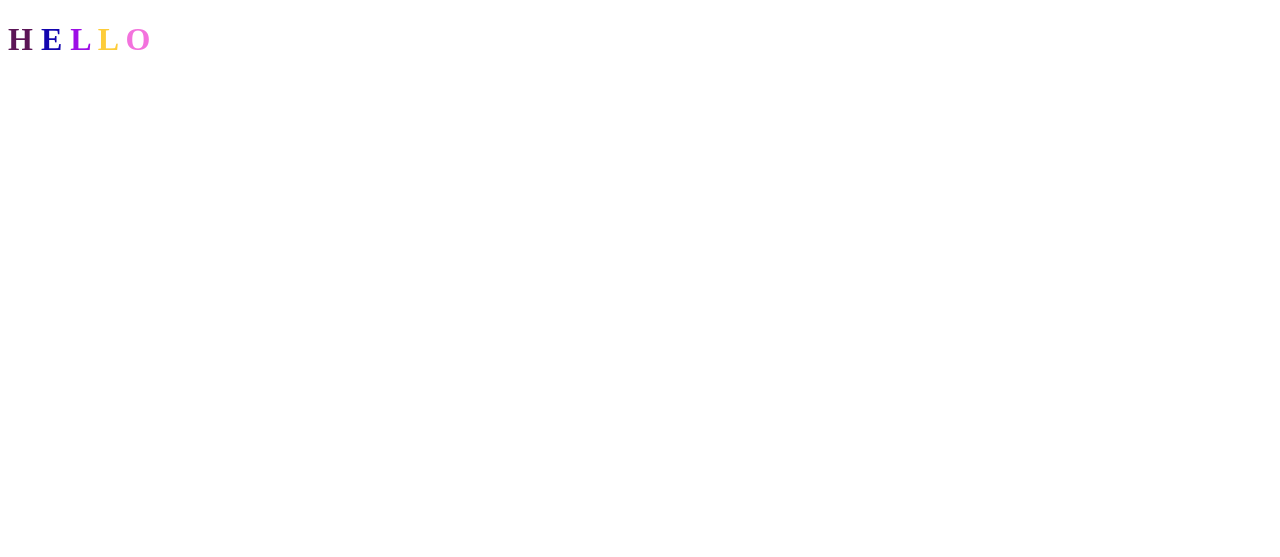
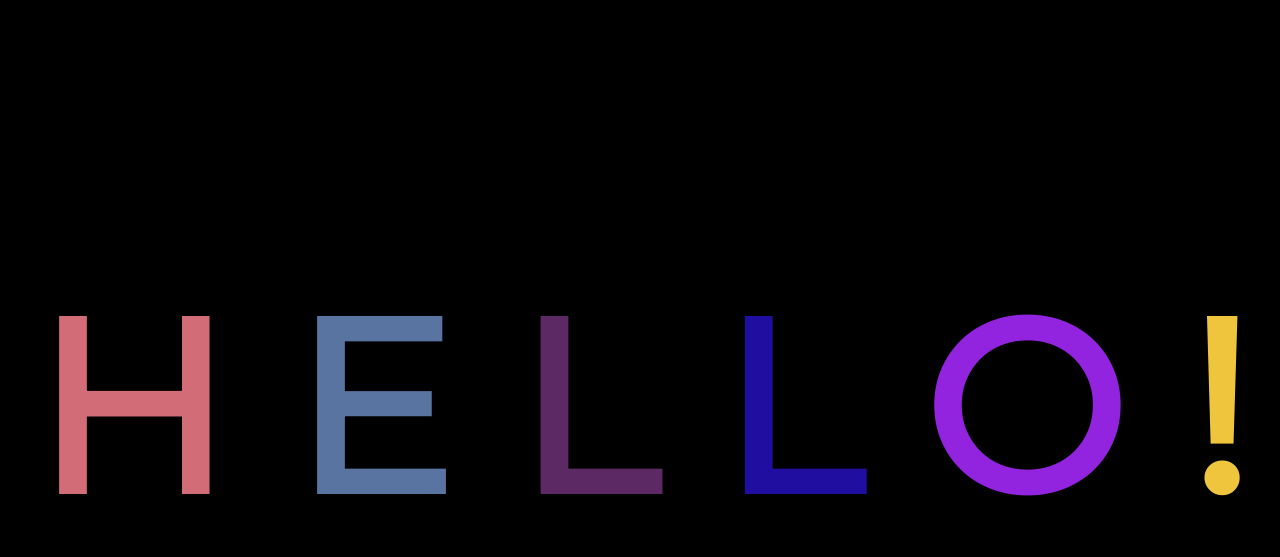
Before and after one commit to Mrutledg02/AnimatedTextGitDemo, a plain HTML site: page index.html in a window 1280 px wide. Drawn offline with Linux system fonts and the light colour scheme.

Commit message:
add link to app.css

```diff
--- a/index.html
+++ b/index.html
@@ -4,7 +4,10 @@
     <meta charset="UTF-8">
     <meta name="viewport" content="width=device-width, initial-scale=1.0">
     <title>Random Colors</title>
+    <link rel="stylesheet" href="app.css">
+
     <link href="https://fonts.googleapis.com/css?family=Montserrat&display=swap" rel="stylesheet">
+
 </head>
 <body>
     <h1>
@@ -13,6 +16,7 @@
         <span class="letter">L</span>
         <span class="letter">L</span>
         <span class="letter">O</span>
+        <span class="letter">!</span>
     </h1>
     <script src="app.js"></script>
 </body>
```
